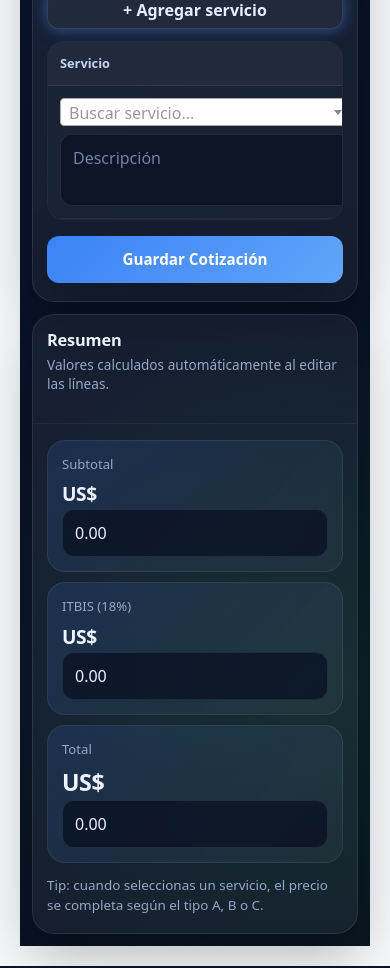
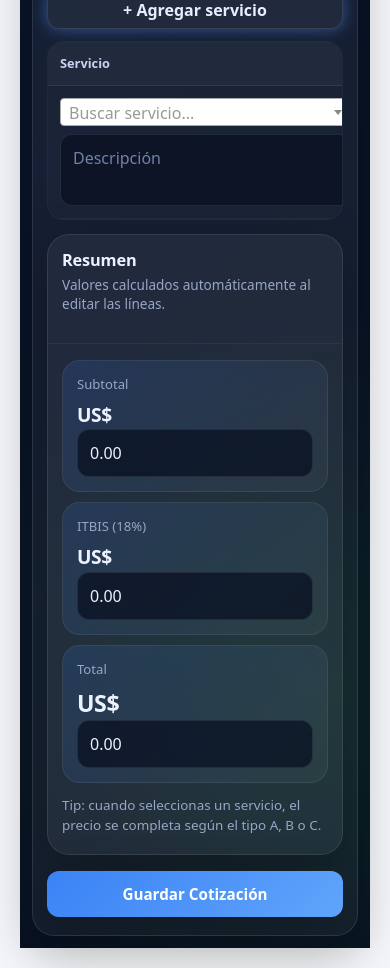
Before and after one commit to william100406/app_cotizacion, a Flask app: page /nueva in a window 390 px wide. Shown: the part 929-1897 px from the top of the page. Run offline with Flask 3, Linux system fonts and the light colour scheme; data comes from the database, SQL or seed files in the repository; data that the repository does not hold is empty; some libraries are stand-ins or nearby versions.

Commit message:
agregué cambios en la página

```diff
--- a/templates/nueva_cotizacion.html
+++ b/templates/nueva_cotizacion.html
@@ -120,13 +120,6 @@
     background: rgba(239,68,68,.12);
     color:#fecaca;
     border:1px solid rgba(239,68,68,.18);
-  }
-
-  .quote-grid{
-    display:grid;
-    grid-template-columns: 1.35fr .65fr;
-    gap:12px;
-    align-items:start;
   }
 
   .card-dark{
@@ -301,12 +294,12 @@
   }
 
   .summary-card{
-    position:sticky;
-    top:16px;
+    margin-top:14px;
   }
 
   .summary-grid{
     display:grid;
+    grid-template-columns: repeat(3, minmax(0, 1fr));
     gap:10px;
   }
 
@@ -354,22 +347,16 @@
     font-size:.95rem;
   }
 
-  @media (max-width: 1100px){
-    .quote-grid{
-      grid-template-columns:1fr;
-    }
-
-    .summary-card{
-      position:static;
-    }
-  }
-
   @media (max-width: 768px){
     .quote-page{
       padding:12px;
     }
 
     .form-grid{
+      grid-template-columns:1fr;
+    }
+
+    .summary-grid{
       grid-template-columns:1fr;
     }
 
@@ -414,7 +401,6 @@
       {% endif %}
     {% endwith %}
 
-    <div class="quote-grid">
     <div class="card-dark">
       <div class="card-head">
         <div>
@@ -494,16 +480,7 @@
             </table>
           </div>
 
-            <div class="actions-row">
-              <button type="submit" class="btn btn-primary mini-btn save-btn">
-                Guardar Cotización
-              </button>
-            </div>
-          </form>
-        </div>
-      </div>
-
-      <div class="card-dark summary-card">
+          <div class="summary-card card-dark">
             <div class="card-head">
               <div>
                 <h4>Resumen</h4>
@@ -533,6 +510,14 @@
                 Tip: cuando seleccionas un servicio, el precio se completa según el tipo A, B o C.
               </div>
             </div>
+          </div>
+
+          <div class="actions-row">
+            <button type="submit" class="btn btn-primary mini-btn save-btn">
+              Guardar Cotización
+            </button>
+          </div>
+        </form>
       </div>
     </div>
   </div>
```
Lines whose indentation alone changed are shown as unchanged.
